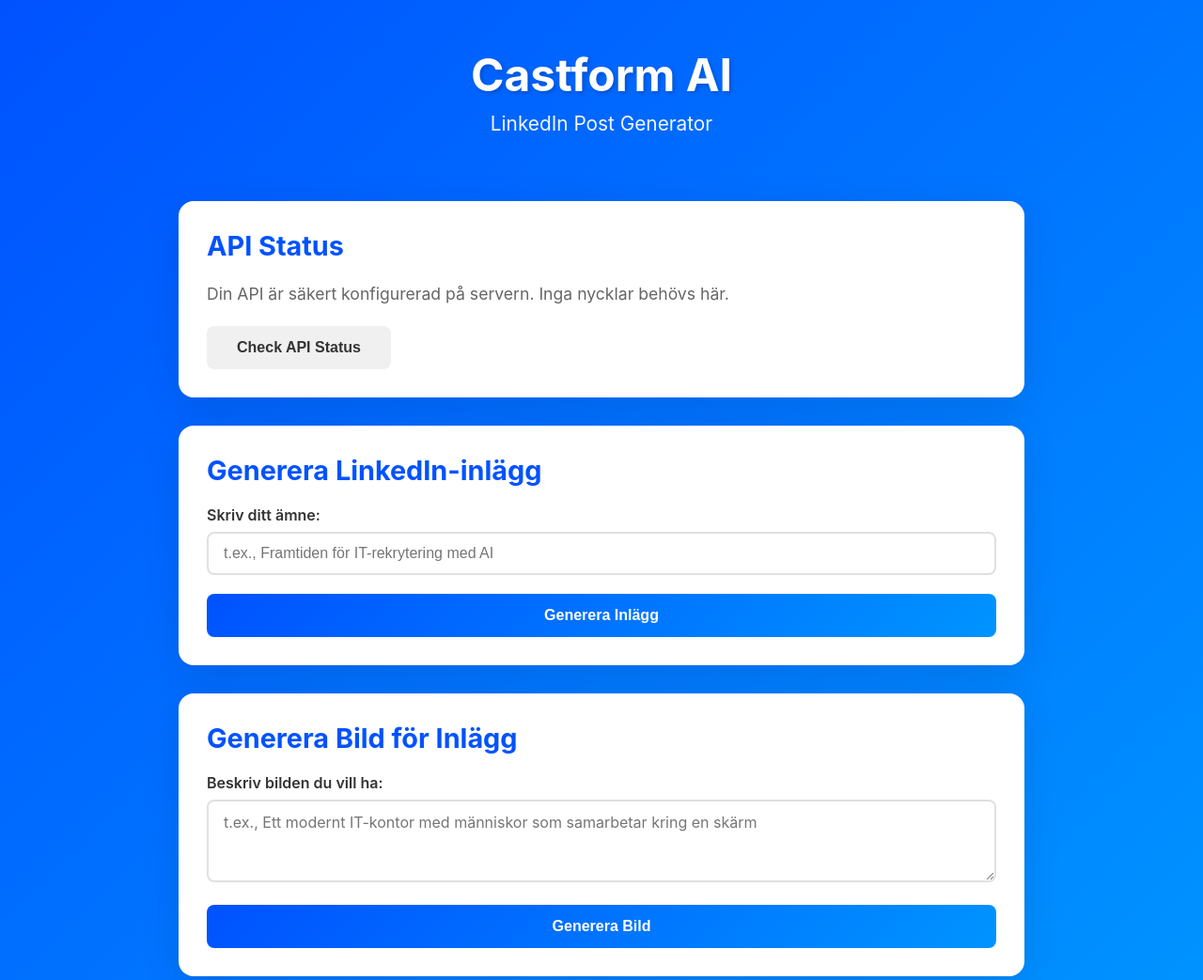
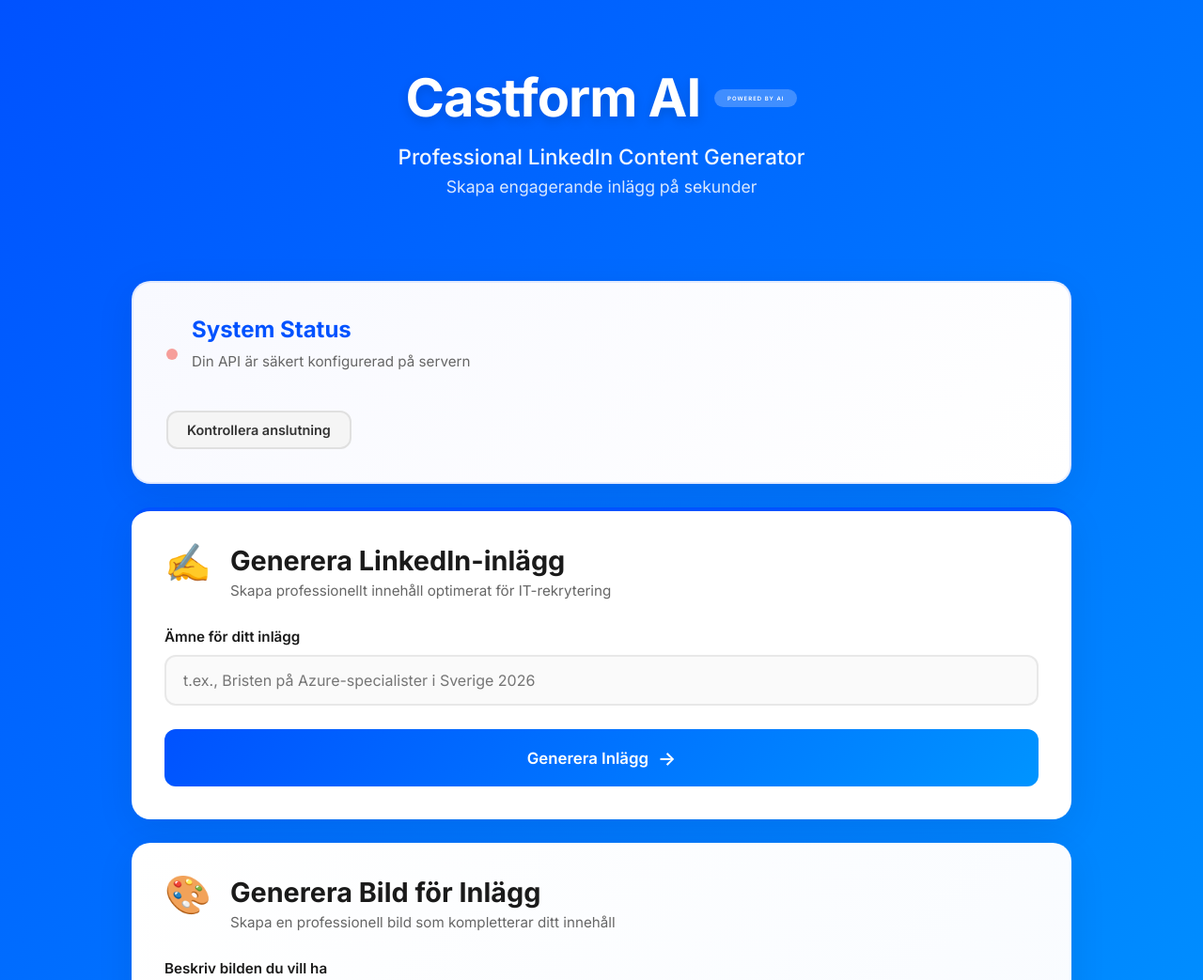
Before and after one commit to HunterjKing/linkedin-post-generator, a plain HTML site: page index.html in a window 1280 px wide. Shown: the top 1043 px of the page at 94% size. Drawn offline with Linux system fonts and the light colour scheme; no server answers.

Commit message:
Major design overhaul - professional blue theme with modern UI

```diff
--- a/index.html
+++ b/index.html
@@ -1,37 +1,56 @@
 <!DOCTYPE html>
-<html lang="en">
+<html lang="sv">
 <head>
     <meta charset="UTF-8">
     <meta name="viewport" content="width=device-width, initial-scale=1.0">
     <title>Castform AI - LinkedIn Post Generator</title>
     <link rel="stylesheet" href="style.css">
+    <link rel="preconnect" href="https://fonts.googleapis.com">
+    <link rel="preconnect" href="https://fonts.gstatic.com" crossorigin>
+    <link href="https://fonts.googleapis.com/css2?family=Inter:wght@400;500;600;700&display=swap" rel="stylesheet">
 </head>
 <body>
     <div class="container">
         <header>
             <div class="logo-container">
-                <h1>Castform AI</h1>
-                <p class="subtitle">LinkedIn Post Generator</p>
+                <div class="logo-text">
+                    <h1>Castform AI</h1>
+                    <div class="logo-badge">POWERED BY AI</div>
+                </div>
+                <p class="subtitle">Professional LinkedIn Content Generator</p>
+                <p class="tagline">Skapa engagerande inlägg på sekunder</p>
             </div>
         </header>
 
         <!-- API Status Section -->
-        <section class="config-section">
-            <h2>API Status</h2>
-            <p class="api-info">Din API är säkert konfigurerad på servern. Inga nycklar behövs här.</p>
-            <button class="btn-secondary" onclick="checkAPIStatus()">Check API Status</button>
+        <section class="config-section status-section">
+            <div class="status-indicator">
+                <div class="status-dot" id="status-dot"></div>
+                <div>
+                    <h2>System Status</h2>
+                    <p class="api-info">Din API är säkert konfigurerad på servern</p>
+                </div>
+            </div>
+            <button class="btn-secondary btn-small" onclick="checkAPIStatus()">Kontrollera anslutning</button>
             <span id="api-status" class="status-message"></span>
         </section>
 
         <!-- Post Generator Section -->
-        <section class="generator-section">
-            <h2>Generera LinkedIn-inlägg</h2>
+        <section class="generator-section primary-section">
+            <div class="section-header">
+                <div class="section-icon">✍️</div>
+                <div>
+                    <h2>Generera LinkedIn-inlägg</h2>
+                    <p class="section-description">Skapa professionellt innehåll optimerat för IT-rekrytering</p>
+                </div>
+            </div>
             <div class="input-group">
-                <label for="post-topic">Skriv ditt ämne:</label>
-                <input type="text" id="post-topic" placeholder="t.ex., Framtiden för IT-rekrytering med AI">
+                <label for="post-topic">Ämne för ditt inlägg</label>
+                <input type="text" id="post-topic" placeholder="t.ex., Bristen på Azure-specialister i Sverige 2026">
             </div>
             <button class="btn-primary" onclick="generatePost()" id="generate-post-btn">
-                Generera Inlägg
+                <span class="btn-text">Generera Inlägg</span>
+                <span class="btn-arrow">→</span>
             </button>
 
             <div id="post-output" class="output-box hidden">
@@ -44,14 +63,21 @@
         </section>
 
         <!-- Image Generator Section -->
-        <section class="generator-section">
-            <h2>Generera Bild för Inlägg</h2>
+        <section class="generator-section secondary-section">
+            <div class="section-header">
+                <div class="section-icon">🎨</div>
+                <div>
+                    <h2>Generera Bild för Inlägg</h2>
+                    <p class="section-description">Skapa en professionell bild som kompletterar ditt innehåll</p>
+                </div>
+            </div>
             <div class="input-group">
-                <label for="image-prompt">Beskriv bilden du vill ha:</label>
-                <textarea id="image-prompt" rows="3" placeholder="t.ex., Ett modernt IT-kontor med människor som samarbetar kring en skärm"></textarea>
+                <label for="image-prompt">Beskriv bilden du vill ha</label>
+                <textarea id="image-prompt" rows="3" placeholder="t.ex., Ett modernt svenskt IT-kontor med konsulter som samarbetar vid ett whiteboardmöte"></textarea>
             </div>
-            <button class="btn-primary" onclick="generateImage()" id="generate-image-btn">
-                Generera Bild
+            <button class="btn-primary btn-secondary-style" onclick="generateImage()" id="generate-image-btn">
+                <span class="btn-text">Generera Bild</span>
+                <span class="btn-arrow">→</span>
             </button>
 
             <div id="image-output" class="output-box hidden">
--- a/script.js
+++ b/script.js
@@ -6,24 +6,29 @@ const API_BASE_URL = window.location.hostname === 'localhost' || window.location
 // Check API Status
 async function checkAPIStatus() {
     const statusEl = document.getElementById('api-status');
-    statusEl.textContent = 'Checking...';
+    const statusDot = document.getElementById('status-dot');
+    statusEl.textContent = 'Kontrollerar...';
     statusEl.className = 'status-message';
+    statusDot.className = 'status-dot';
 
     try {
         const response = await fetch(`${API_BASE_URL}/api/health`);
         const data = await response.json();
 
         if (response.ok) {
-            statusEl.textContent = '✅ API Connected Successfully!';
+            statusEl.textContent = 'Ansluten och redo!';
             statusEl.className = 'status-message success';
+            statusDot.className = 'status-dot connected';
         } else {
-            statusEl.textContent = '❌ API Error';
+            statusEl.textContent = 'API-fel';
             statusEl.className = 'status-message error';
+            statusDot.className = 'status-dot error';
         }
     } catch (error) {
         console.error('API Status Error:', error);
-        statusEl.textContent = '❌ Cannot reach API. Is the backend running?';
+        statusEl.textContent = 'Kan inte nå API-servern';
         statusEl.className = 'status-message error';
+        statusDot.className = 'status-dot error';
     }
 
     setTimeout(() => {
--- a/style.css
+++ b/style.css
@@ -5,95 +5,192 @@
 }
 
 body {
-    font-family: -apple-system, BlinkMacSystemFont, 'Segoe UI', Roboto, 'Helvetica Neue', Arial, sans-serif;
+    font-family: 'Inter', -apple-system, BlinkMacSystemFont, 'Segoe UI', Roboto, 'Helvetica Neue', Arial, sans-serif;
     background: linear-gradient(135deg, #0052FF 0%, #0094FF 100%);
     min-height: 100vh;
-    padding: 20px;
+    padding: 30px 20px;
 }
 
 .container {
-    max-width: 900px;
+    max-width: 1000px;
     margin: 0 auto;
 }
 
+/* Header Styles */
 header {
     text-align: center;
     color: white;
-    margin-bottom: 40px;
-    padding: 30px 0;
+    margin-bottom: 50px;
+    padding: 40px 0;
+}
+
+.logo-container {
+    animation: fadeInDown 0.8s ease;
+}
+
+.logo-text {
+    display: flex;
+    align-items: center;
+    justify-content: center;
+    gap: 15px;
+    margin-bottom: 15px;
 }
 
 header h1 {
-    font-size: 3em;
-    margin-bottom: 10px;
-    text-shadow: 2px 2px 4px rgba(0, 0, 0, 0.2);
+    font-size: 3.5em;
+    font-weight: 700;
+    margin-bottom: 0;
+    text-shadow: 0 4px 12px rgba(0, 0, 0, 0.15);
+    letter-spacing: -1px;
+}
+
+.logo-badge {
+    background: rgba(255, 255, 255, 0.25);
+    padding: 6px 14px;
+    border-radius: 20px;
+    font-size: 0.35em;
+    font-weight: 600;
+    letter-spacing: 1px;
+    backdrop-filter: blur(10px);
 }
 
 .subtitle {
-    font-size: 1.3em;
+    font-size: 1.4em;
     opacity: 0.95;
+    font-weight: 500;
+    margin-bottom: 8px;
 }
 
+.tagline {
+    font-size: 1.1em;
+    opacity: 0.85;
+    font-weight: 400;
+}
+
+/* Section Styles */
 .config-section,
 .generator-section {
     background: white;
-    border-radius: 16px;
-    padding: 30px;
-    margin-bottom: 30px;
-    box-shadow: 0 10px 40px rgba(0, 0, 0, 0.1);
+    border-radius: 20px;
+    padding: 35px;
+    margin-bottom: 25px;
+    box-shadow: 0 10px 40px rgba(0, 0, 0, 0.08);
+    animation: fadeInUp 0.6s ease;
+    transition: transform 0.3s ease, box-shadow 0.3s ease;
 }
 
-.config-section h2,
-.generator-section h2 {
+.config-section:hover,
+.generator-section:hover {
+    transform: translateY(-2px);
+    box-shadow: 0 15px 50px rgba(0, 0, 0, 0.12);
+}
+
+.status-section {
+    background: linear-gradient(135deg, #f8f9ff 0%, #ffffff 100%);
+    border: 2px solid rgba(0, 82, 255, 0.1);
+}
+
+.primary-section {
+    border-top: 4px solid #0052FF;
+}
+
+.secondary-section {
+    background: linear-gradient(135deg, #ffffff 0%, #f8fbff 100%);
+}
+
+/* Section Headers */
+.section-header {
+    display: flex;
+    align-items: flex-start;
+    gap: 20px;
+    margin-bottom: 30px;
+}
+
+.section-icon {
+    font-size: 2.5em;
+    line-height: 1;
+}
+
+.section-header h2 {
+    color: #1a1a1a;
+    margin-bottom: 5px;
+    font-size: 1.8em;
+    font-weight: 700;
+}
+
+.section-description {
+    color: #666;
+    font-size: 0.95em;
+    margin-top: 5px;
+}
+
+/* Status Indicator */
+.status-indicator {
+    display: flex;
+    align-items: center;
+    gap: 15px;
+    margin-bottom: 20px;
+}
+
+.status-dot {
+    width: 12px;
+    height: 12px;
+    border-radius: 50%;
+    background: #ccc;
+    animation: pulse 2s infinite;
+}
+
+.status-dot.connected {
+    background: #4CAF50;
+}
+
+.status-dot.error {
+    background: #f44336;
+}
+
+@keyframes pulse {
+    0%, 100% { opacity: 1; }
+    50% { opacity: 0.5; }
+}
+
+.config-section h2 {
     color: #0052FF;
-    margin-bottom: 20px;
-    font-size: 1.8em;
+    margin-bottom: 8px;
+    font-size: 1.5em;
+    font-weight: 700;
 }
 
 .api-info {
     color: #666;
     margin-bottom: 20px;
-    font-size: 1.1em;
+    font-size: 0.95em;
     line-height: 1.6;
 }
 
-.config-grid {
-    display: grid;
-    gap: 20px;
-    margin-bottom: 20px;
-}
-
-.config-item {
-    display: flex;
-    flex-direction: column;
-}
-
-.config-item label {
-    font-weight: 600;
-    margin-bottom: 8px;
-    color: #333;
-}
-
+/* Form Elements */
 .input-group {
-    margin-bottom: 20px;
+    margin-bottom: 25px;
 }
 
 .input-group label {
     display: block;
     font-weight: 600;
-    margin-bottom: 8px;
-    color: #333;
+    margin-bottom: 10px;
+    color: #1a1a1a;
+    font-size: 0.95em;
 }
 
 input[type="text"],
 input[type="password"],
 textarea {
     width: 100%;
-    padding: 12px 16px;
-    border: 2px solid #e0e0e0;
-    border-radius: 8px;
+    padding: 15px 18px;
+    border: 2px solid #e8e8e8;
+    border-radius: 12px;
     font-size: 1em;
-    transition: border-color 0.3s;
+    font-family: inherit;
+    transition: all 0.3s ease;
+    background: #fafafa;
 }
 
 input[type="text"]:focus,
@@ -101,34 +198,44 @@ input[type="password"]:focus,
 textarea:focus {
     outline: none;
     border-color: #0052FF;
+    background: white;
+    box-shadow: 0 0 0 4px rgba(0, 82, 255, 0.1);
 }
 
 textarea {
     resize: vertical;
-    font-family: inherit;
+    min-height: 100px;
 }
 
+/* Buttons */
 .btn-primary,
 .btn-secondary,
 .btn-copy {
-    padding: 14px 32px;
+    padding: 16px 32px;
     border: none;
-    border-radius: 8px;
+    border-radius: 12px;
     font-size: 1em;
     font-weight: 600;
     cursor: pointer;
-    transition: all 0.3s;
+    transition: all 0.3s ease;
+    font-family: inherit;
+    display: inline-flex;
+    align-items: center;
+    justify-content: center;
+    gap: 10px;
 }
 
 .btn-primary {
     background: linear-gradient(135deg, #0052FF 0%, #0094FF 100%);
     color: white;
     width: 100%;
+    font-size: 1.05em;
+    padding: 18px 32px;
 }
 
 .btn-primary:hover {
     transform: translateY(-2px);
-    box-shadow: 0 6px 20px rgba(0, 82, 255, 0.4);
+    box-shadow: 0 8px 25px rgba(0, 82, 255, 0.35);
 }
 
 .btn-primary:active {
@@ -141,32 +248,67 @@ textarea {
     transform: none;
 }
 
+.btn-secondary-style {
+    background: linear-gradient(135deg, #00A3FF 0%, #00D4FF 100%);
+}
+
+.btn-arrow {
+    font-size: 1.2em;
+    transition: transform 0.3s ease;
+}
+
+.btn-primary:hover .btn-arrow {
+    transform: translateX(3px);
+}
+
 .btn-secondary {
-    background: #f0f0f0;
+    background: #f5f5f5;
     color: #333;
+    border: 2px solid #e0e0e0;
 }
 
 .btn-secondary:hover {
-    background: #e0e0e0;
+    background: #ebebeb;
+    border-color: #d0d0d0;
+}
+
+.btn-small {
+    padding: 10px 20px;
+    font-size: 0.9em;
 }
 
 .btn-copy {
     background: #4CAF50;
     color: white;
-    padding: 10px 20px;
-    font-size: 0.9em;
+    padding: 12px 24px;
+    font-size: 0.95em;
 }
 
 .btn-copy:hover {
     background: #45a049;
+    transform: translateY(-2px);
+    box-shadow: 0 4px 12px rgba(76, 175, 80, 0.3);
 }
 
+/* Output Boxes */
 .output-box {
-    margin-top: 30px;
-    padding: 20px;
-    background: #f8f9fa;
-    border-radius: 12px;
-    border: 2px solid #e0e0e0;
+    margin-top: 35px;
+    padding: 25px;
+    background: linear-gradient(135deg, #f8f9fa 0%, #ffffff 100%);
+    border-radius: 16px;
+    border: 2px solid #e8eef5;
+    animation: slideIn 0.4s ease;
+}
+
+@keyframes slideIn {
+    from {
+        opacity: 0;
+        transform: translateY(20px);
+    }
+    to {
+        opacity: 1;
+        transform: translateY(0);
+    }
 }
 
 .output-box.hidden {
@@ -178,22 +320,26 @@ textarea {
     justify-content: space-between;
     align-items: center;
     margin-bottom: 20px;
+    padding-bottom: 15px;
+    border-bottom: 2px solid #e8eef5;
 }
 
 .output-header h3 {
-    color: #333;
+    color: #1a1a1a;
     font-size: 1.3em;
+    font-weight: 700;
 }
 
 .post-content {
     background: white;
-    padding: 20px;
-    border-radius: 8px;
-    line-height: 1.8;
+    padding: 25px;
+    border-radius: 12px;
+    line-height: 1.9;
     white-space: pre-wrap;
     font-size: 1em;
-    color: #333;
-    border: 1px solid #e0e0e0;
+    color: #1a1a1a;
+    border: 1px solid #e8eef5;
+    box-shadow: 0 2px 8px rgba(0, 0, 0, 0.04);
 }
 
 .image-container {
@@ -205,17 +351,19 @@ textarea {
 
 .image-container img {
     max-width: 100%;
-    border-radius: 8px;
-    box-shadow: 0 4px 12px rgba(0, 0, 0, 0.1);
+    border-radius: 12px;
+    box-shadow: 0 8px 24px rgba(0, 0, 0, 0.12);
 }
 
+/* Status Messages */
 .status-message {
     display: inline-block;
     margin-left: 15px;
-    padding: 6px 12px;
-    border-radius: 6px;
+    padding: 8px 16px;
+    border-radius: 8px;
     font-size: 0.9em;
     font-weight: 600;
+    animation: fadeIn 0.3s ease;
 }
 
 .status-message.success {
@@ -228,14 +376,15 @@ textarea {
     color: #721c24;
 }
 
+/* Loading Spinner */
 .spinner {
-    border: 3px solid #f3f3f3;
-    border-top: 3px solid #0052FF;
+    border: 4px solid #f3f3f3;
+    border-top: 4px solid #0052FF;
     border-radius: 50%;
-    width: 40px;
-    height: 40px;
-    animation: spin 1s linear infinite;
-    margin: 20px auto;
+    width: 50px;
+    height: 50px;
+    animation: spin 0.8s linear infinite;
+    margin: 30px auto;
 }
 
 @keyframes spin {
@@ -243,22 +392,97 @@ textarea {
     100% { transform: rotate(360deg); }
 }
 
+/* Animations */
+@keyframes fadeInDown {
+    from {
+        opacity: 0;
+        transform: translateY(-30px);
+    }
+    to {
+        opacity: 1;
+        transform: translateY(0);
+    }
+}
+
+@keyframes fadeInUp {
+    from {
+        opacity: 0;
+        transform: translateY(30px);
+    }
+    to {
+        opacity: 1;
+        transform: translateY(0);
+    }
+}
+
+@keyframes fadeIn {
+    from { opacity: 0; }
+    to { opacity: 1; }
+}
+
+/* Responsive Design */
 @media (max-width: 768px) {
+    body {
+        padding: 20px 15px;
+    }
+
     header h1 {
-        font-size: 2em;
+        font-size: 2.2em;
     }
 
     .subtitle {
         font-size: 1.1em;
     }
 
+    .tagline {
+        font-size: 0.95em;
+    }
+
+    .logo-text {
+        flex-direction: column;
+        gap: 10px;
+    }
+
+    .config-section,
+    .generator-section {
+        padding: 25px 20px;
+    }
+
+    .section-header {
+        flex-direction: column;
+        gap: 10px;
+    }
+
+    .section-icon {
+        font-size: 2em;
+    }
+
     .output-header {
         flex-direction: column;
-        gap: 10px;
+        gap: 15px;
         align-items: flex-start;
     }
 
     .btn-copy {
         width: 100%;
     }
+
+    .status-indicator {
+        flex-direction: column;
+        align-items: flex-start;
+    }
 }
+
+/* Print Styles */
+@media print {
+    body {
+        background: white;
+    }
+
+    .config-section,
+    .btn-primary,
+    .btn-secondary,
+    .btn-copy {
+        display: none;
+    }
+}
```
Also changed, not shown: test-api.html (added, +42 -0 lines).
